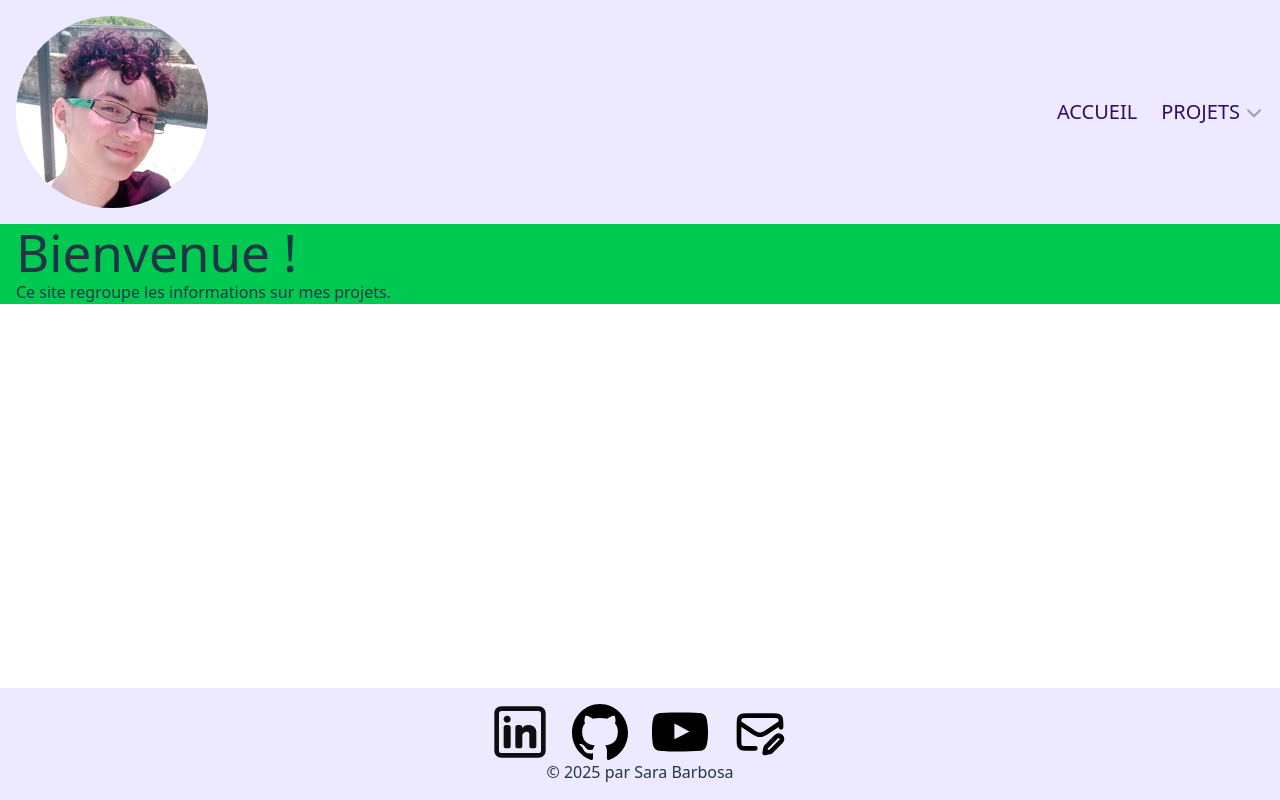
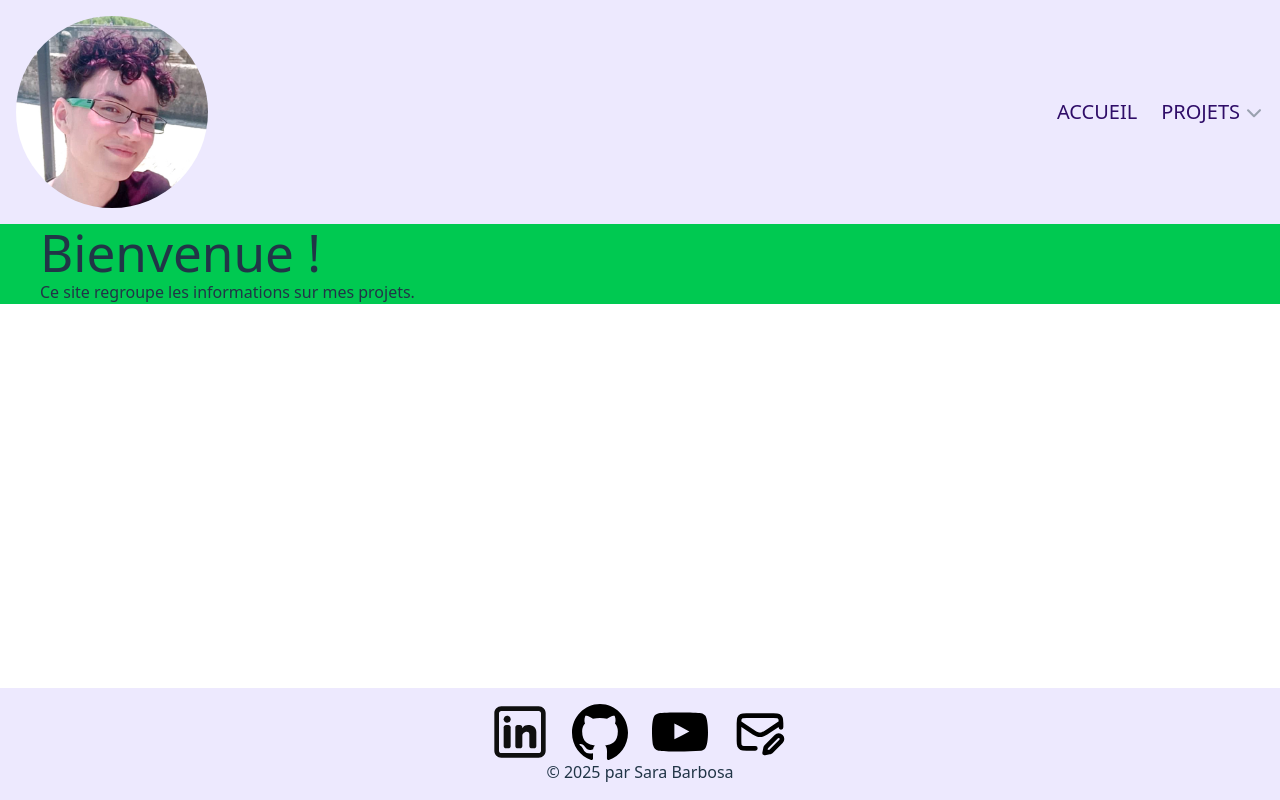
Before and after one commit to SaraBrancoBarbosa/Portfolio, a React (Vite) app: page / in a window 1280 px wide. Built offline with nearby package versions, Linux system fonts and the light colour scheme.

Commit message:
CSS modification (padding)

```diff
--- a/src/layouts/Layout.jsx
+++ b/src/layouts/Layout.jsx
@@ -8,7 +8,7 @@ const Layout = () => {
         <div className="max-w-500 w-full">
           <Header />
 
-          <main className="mx-auto px-4 md:flex mb-auto bg-green-500">
+          <main className="mx-auto px-10 md:flex mb-auto bg-green-500">
             <Outlet />
           </main>
 
```
